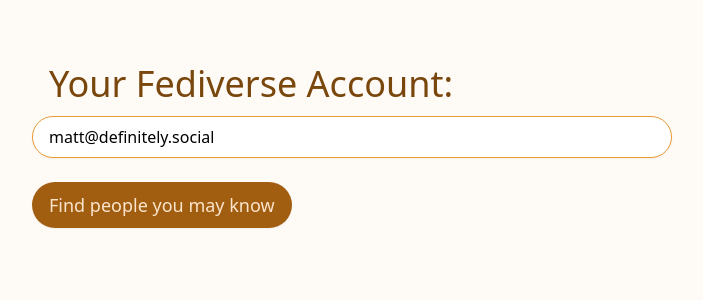
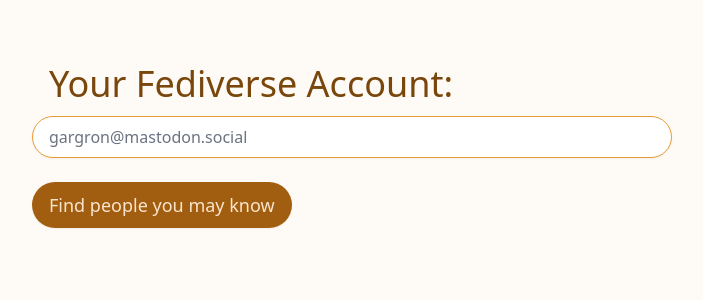
Before and after one commit to mattlehrer/whomtofollow, a SvelteKit app: page / in a window 1280 px wide. Shown: the top 300 px of the page, without its empty margins (48-751 px from the left). Built offline with nearby package versions, Linux system fonts and the light colour scheme.

Commit message:
move todos, remove account default

```diff
--- a/src/routes/+page.svelte
+++ b/src/routes/+page.svelte
@@ -4,25 +4,10 @@
 	import { accountData } from './data';
 	import FollowSuggestion from './FollowSuggestion.svelte';
 
-	// TODO: handle form submission
-
-	// TODO: loading indicator
-	// absolute positioned line across the top?
-	// maybe top and left side moving to meet at bottom right?
-	// red to orange to green gradient
-
-	// TODO: clean up error display
-
-	// TODO: add hero
-	// TODO: add footer
-	// TODO: add favicon
-	// TODO: add og image/description
-	// TODO: add FAQ
-
 	const MIN_MUTUAL_FOLLOWS_TO_SUGGEST = 3;
 	const MAX_FOLLOWERS_TO_FETCH = 5000;
 
-	let account = 'matt@definitely.social';
+	let account: string;
 	let host: string;
 	let isLoading = false;
 	let errors: string[] = [];
```
Also changed, not shown: 1 other file (tests, documents, lock files or other folders).
